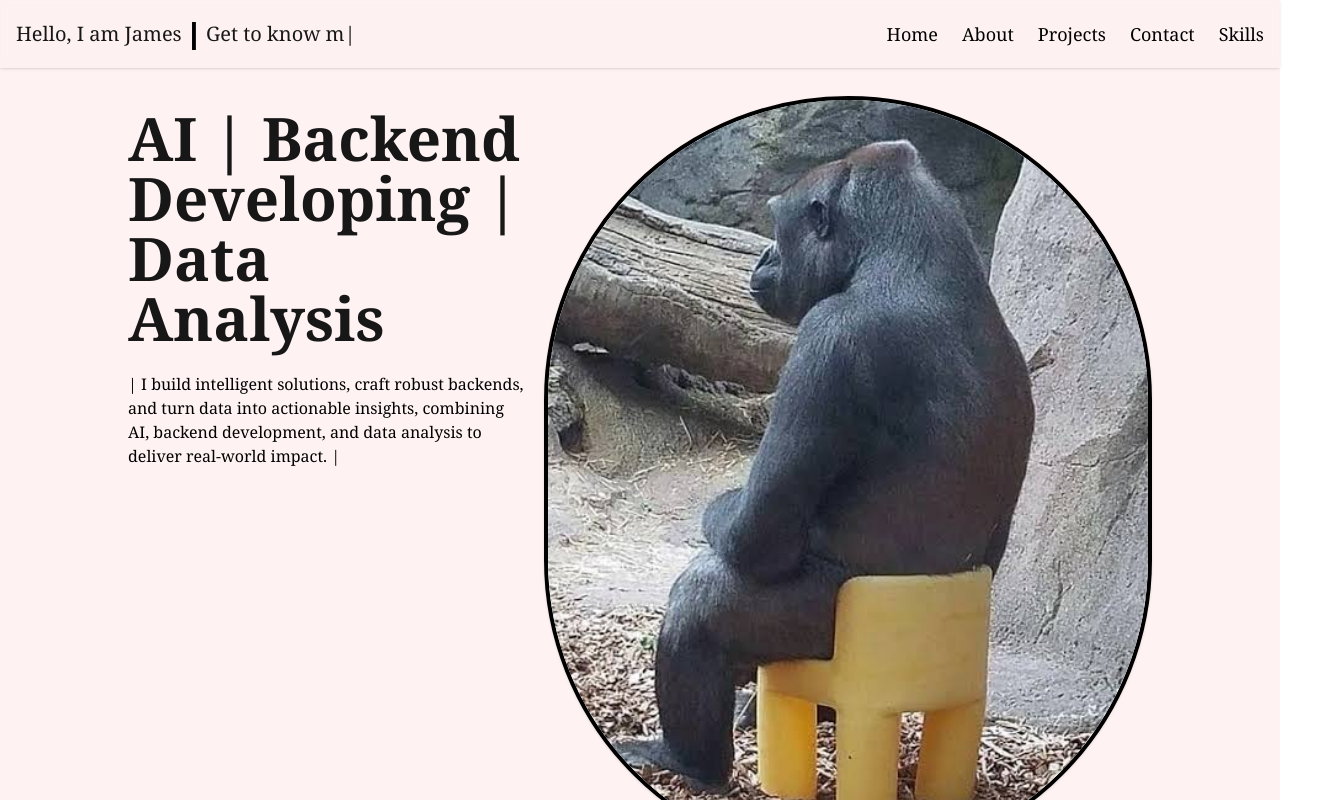
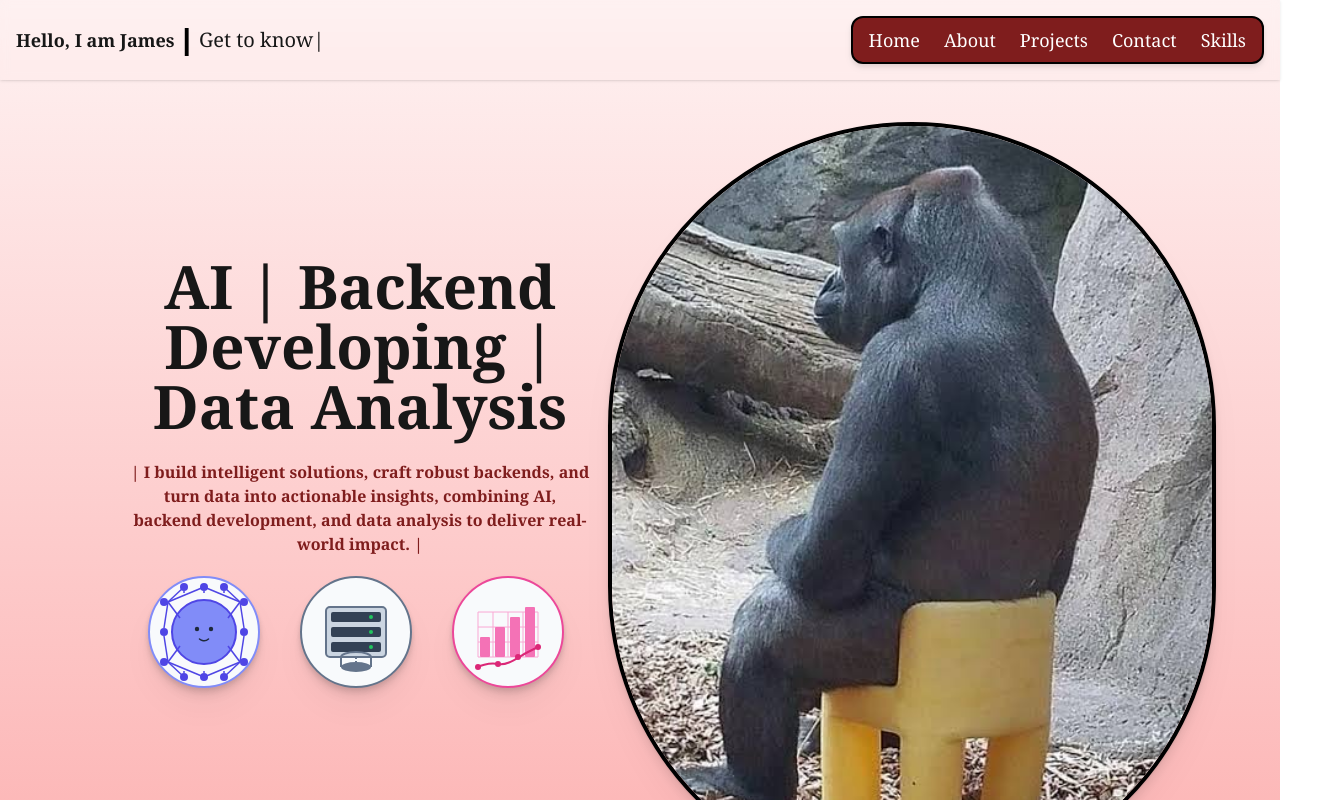
Before and after one commit to jamesgitt/portfolio, a Next.js app: page / in a window 1280 px wide. Shown: the top 800 px of the page, 1344 px wide, since content can reach past the window. Built offline with nearby package versions, Linux system fonts and the light colour scheme.

Commit message:
Home Page Updates

```diff
--- a/src/app/about/page.tsx
+++ b/src/app/about/page.tsx
@@ -1,6 +1,6 @@
 export default function About() {
     return (
-      <main className="min-h-screen flex flex-col items-center justify-center bg-red-100 from-red-100">
+      <main className="min-h-screen flex flex-col items-center justify-center bg-gradient-to-b from-red-300 to-red-600">
         <h1 className="text-4xl font-bold mb-4">About Me</h1>
         <p className="text-gray-700">I am a web developer passionate about building beautiful websites.</p>
       </main>
--- a/src/app/components/Footer.tsx
+++ b/src/app/components/Footer.tsx
@@ -1,6 +1,6 @@
 export default function Footer() {
     return (
-        <footer className="bg-red-400 text-center py-4">
+        <footer className="bg-pink-400 text-center py-4">
             <p className="text-gray-800 text-sm">&copy; {new Date().getFullYear()} James Portfolio. All rights reserved.</p>
         </footer>
     );
--- a/src/app/components/Navbar.tsx
+++ b/src/app/components/Navbar.tsx
@@ -5,16 +5,16 @@ export default function Navbar() {
     return (
       <nav className="bg-red-100 bg-opacity-5 backdrop-blur-sm shadow p-4 flex justify-between">
         <div className="flex items-center space-x-2">
-          <p className="font-serif text-xl">Hello, I am James</p>
+          <p className="font-serif text-lg font-bold">Hello, I am James</p>
           <span className="mx-2 text-black font-bold text-3xl">|</span>
           <TypingText text="Get to know me" />
         </div>
-        <div className="flex items-center space-x-6">
-          <Link href="/" className="text-lg text-black hover:font-bold font-serif">Home</Link>
-          <Link href="/about" className="text-lg text-black hover:font-bold font-serif">About</Link>
-          <Link href="/projects" className="text-lg text-black hover:font-bold font-serif">Projects</Link>
-          <Link href="/contacts" className="text-lg text-black hover:font-bold font-serif">Contact</Link>
-          <Link href="/skills" className="text-lg text-black hover:font-bold font-serif">Skills</Link>
+        <div className="bg-red-900 h-12 border-solid border-black border-2 drop-shadow-md rounded-xl flex items-center space-x-6">
+          <Link href="/" className="text-lg text-white hover:font-bold font-serif pl-4">Home</Link>
+          <Link href="/about" className="text-lg text-white hover:font-bold font-serif">About</Link>
+          <Link href="/projects" className="text-lg text-white hover:font-bold font-serif">Projects</Link>
+          <Link href="/contacts" className="text-lg text-white hover:font-bold font-serif">Contact</Link>
+          <Link href="/skills" className="text-lg text-white hover:font-bold font-serif pr-4">Skills</Link>
         </div>
       </nav>
     );
--- a/src/app/components/ProfileRound.tsx
+++ b/src/app/components/ProfileRound.tsx
@@ -1,7 +1,7 @@
 export default function ProfileRound() {
     return (
         <div className="justify-center items-center py-8">
-            <div className="w-[38rem] h-[48rem] rounded-full overflow-hidden border-4 border-black shadow flex items-center justify-center">
+            <div className="w-[38rem] h-[48rem] rounded-full overflow-hidden border-4 border-black shadow flex items-center justify-center drop-shadow-xl">
                 <img
                     src="/images/ProfilePicture.jpg"
                     alt="Profile"
--- a/src/app/contacts/page.tsx
+++ b/src/app/contacts/page.tsx
@@ -1,6 +1,6 @@
 export default function Contacts() {
     return (
-        <main className="min-h-screen flex flex-col items-center justify-center bg-red-200">
+        <main className="min-h-screen flex flex-col items-center justify-center bg-gradient-to-b from-red-600 to-red-900">
             <h1 className="text-4xl font-bold mb-4">Contact Me</h1>
             <p className="text-gray-700 mb-6">
                 I would love to hear from you! Feel free to reach out through any of the methods below:
--- /dev/null
+++ b/src/app/icons/AI-Icon.tsx
@@ -0,0 +1,70 @@
+export function AIIcon() {
+    return (
+      <svg
+        width="120"
+        height="120"
+        viewBox="0 0 120 120"
+        fill="none"
+        xmlns="http://www.w3.org/2000/svg"
+        className="drop-shadow-md"
+      >
+        {/* Background Circle */}
+        <circle cx="60" cy="60" r="55" fill="#f8fafc" stroke="#818cf8" strokeWidth="2" />
+
+        {/* Circle Face (slightly bigger) */}
+        <circle cx="60" cy="60" r="32" fill="#818cf8" stroke="#4f46e5" strokeWidth="2" />
+
+        {/* Smiley Face (smaller, repositioned) */}
+        <circle cx="53" cy="57" r="2.2" fill="#1e293b" />
+        <circle cx="67" cy="57" r="2.2" fill="#1e293b" />
+        <path d="M55.5 67C55.5 67 60 71 64.5 67" stroke="#1e293b" strokeWidth="1.5" strokeLinecap="round" />
+
+        {/* Neural Network Nodes */}
+        <circle cx="20" cy="30" r="4" fill="#4f46e5" />
+        <circle cx="20" cy="60" r="4" fill="#4f46e5" />
+        <circle cx="20" cy="90" r="4" fill="#4f46e5" />
+
+        <circle cx="100" cy="30" r="4" fill="#4f46e5" />
+        <circle cx="100" cy="60" r="4" fill="#4f46e5" />
+        <circle cx="100" cy="90" r="4" fill="#4f46e5" />
+
+        <circle cx="40" cy="15" r="4" fill="#4f46e5" />
+        <circle cx="60" cy="15" r="4" fill="#4f46e5" />
+        <circle cx="80" cy="15" r="4" fill="#4f46e5" />
+
+        <circle cx="40" cy="105" r="4" fill="#4f46e5" />
+        <circle cx="60" cy="105" r="4" fill="#4f46e5" />
+        <circle cx="80" cy="105" r="4" fill="#4f46e5" />
+
+        {/* Neural Network Connections */}
+        <path d="M24 30L40 15" stroke="#4f46e5" strokeWidth="1.5" />
+        <path d="M24 30L60 15" stroke="#4f46e5" strokeWidth="1.5" />
+        <path d="M24 30L20 56" stroke="#4f46e5" strokeWidth="1.5" />
+
+        <path d="M24 90L40 105" stroke="#4f46e5" strokeWidth="1.5" />
+        <path d="M24 90L60 105" stroke="#4f46e5" strokeWidth="1.5" />
+        <path d="M24 90L20 64" stroke="#4f46e5" strokeWidth="1.5" />
+
+        <path d="M96 30L80 15" stroke="#4f46e5" strokeWidth="1.5" />
+        <path d="M96 30L60 15" stroke="#4f46e5" strokeWidth="1.5" />
+        <path d="M96 30L100 56" stroke="#4f46e5" strokeWidth="1.5" />
+
+        <path d="M96 90L80 105" stroke="#4f46e5" strokeWidth="1.5" />
+        <path d="M96 90L60 105" stroke="#4f46e5" strokeWidth="1.5" />
+        <path d="M96 90L100 64" stroke="#4f46e5" strokeWidth="1.5" />
+
+        <path d="M40 19L40 21" stroke="#4f46e5" strokeWidth="1.5" />
+        <path d="M60 19L60 21" stroke="#4f46e5" strokeWidth="1.5" />
+        <path d="M80 19L80 21" stroke="#4f46e5" strokeWidth="1.5" />
+
+        <path d="M40 101L40 99" stroke="#4f46e5" strokeWidth="1.5" />
+        <path d="M60 101L60 99" stroke="#4f46e5" strokeWidth="1.5" />
+        <path d="M80 101L80 99" stroke="#4f46e5" strokeWidth="1.5" />
+
+        <path d="M24 30L36 46" stroke="#4f46e5" strokeWidth="1.5" />
+        <path d="M96 30L84 46" stroke="#4f46e5" strokeWidth="1.5" />
+        <path d="M24 90L36 74" stroke="#4f46e5" strokeWidth="1.5" />
+        <path d="M96 90L84 74" stroke="#4f46e5" strokeWidth="1.5" />
+      </svg>
+    )
+  }
--- /dev/null
+++ b/src/app/icons/Backend-Icon.tsx
@@ -0,0 +1,39 @@
+export function BackendIcon() {
+    return (
+      <svg
+        width="120"
+        height="120"
+        viewBox="0 0 120 120"
+        fill="none"
+        xmlns="http://www.w3.org/2000/svg"
+        className="drop-shadow-md"
+        >
+        {/* Background Circle */}
+        <circle cx="60" cy="60" r="55" fill="#f8fafc" stroke="#64748b" strokeWidth="2" />
+
+        {/* Server Rack */}
+        <rect x="30" y="35" width="60" height="50" rx="4" fill="#cbd5e1" stroke="#64748b" strokeWidth="2" />
+
+        {/* Server Units */}
+        <rect x="35" y="40" width="50" height="10" rx="2" fill="#334155" />
+        <rect x="35" y="55" width="50" height="10" rx="2" fill="#334155" />
+        <rect x="35" y="70" width="50" height="10" rx="2" fill="#334155" />
+
+        {/* Status Lights */}
+        <circle cx="75" cy="45" r="2" fill="#22c55e" />
+        <circle cx="75" cy="60" r="2" fill="#22c55e" />
+        <circle cx="75" cy="75" r="2" fill="#22c55e" />
+
+        {/* Database */}
+        <ellipse cx="60" cy="95" rx="15" ry="5" fill="#64748b" />
+        <path
+          d="M45 95V85C45 82.2386 51.7157 80 60 80C68.2843 80 75 82.2386 75 85V95"
+          stroke="#64748b"
+          strokeWidth="2"
+        />
+
+        {/* Connection Lines */}
+        <path d="M60 85V90" stroke="#64748b" strokeWidth="2" strokeDasharray="2 2" />
+      </svg>
+    )
+  }
--- /dev/null
+++ b/src/app/icons/DataAnalysisIcon.tsx
@@ -0,0 +1,42 @@
+export function DataAnalysisIcon() {
+    return (
+      <svg
+        width="120"
+        height="120"
+        viewBox="0 0 120 120"
+        fill="none"
+        xmlns="http://www.w3.org/2000/svg"
+        className="drop-shadow-md"
+      >
+        {/* Background Circle */}
+        <circle cx="60" cy="60" r="55" fill="#f8fafc" stroke="#ec4899" strokeWidth="2" />
+
+        {/* Chart Grid */}
+        <path
+          d="M30 85H90M30 70H90M30 55H90M30 40H90M30 40V85M45 40V85M60 40V85M75 40V85M90 40V85"
+          stroke="#f9a8d4"
+          strokeWidth="1"
+        />
+
+        {/* Bar Chart */}
+        <rect x="32" y="65" width="10" height="20" rx="1" fill="#f472b6" />
+        <rect x="47" y="55" width="10" height="30" rx="1" fill="#f472b6" />
+        <rect x="62" y="45" width="10" height="40" rx="1" fill="#f472b6" />
+        <rect x="77" y="35" width="10" height="50" rx="1" fill="#f472b6" />
+
+        {/* Line Chart */}
+        <path
+          d="M30 95C30 95 40 90 50 92C60 94 70 85 80 80C90 75 90 75 90 75"
+          stroke="#db2777"
+          strokeWidth="2"
+          strokeLinecap="round"
+        />
+
+        {/* Data Points */}
+        <circle cx="30" cy="95" r="3" fill="#db2777" />
+        <circle cx="50" cy="92" r="3" fill="#db2777" />
+        <circle cx="70" cy="85" r="3" fill="#db2777" />
+        <circle cx="90" cy="75" r="3" fill="#db2777" />
+      </svg>
+    )
+  }
--- a/src/app/page.tsx
+++ b/src/app/page.tsx
@@ -5,6 +5,10 @@ import AnimatedText from './components/FadeInText'
 import BouncingText from './components/BouncingText'
 import TypingText from './components/TypingText'
 import FadingText from './components/FadingText'
+
+import { AIIcon } from './icons/AI-Icon'
+import { BackendIcon } from './icons/Backend-Icon'
+import { DataAnalysisIcon } from './icons/DataAnalysisIcon'
 
 import About from './about/page'
 import Contact from './contacts/page'
@@ -29,18 +33,28 @@ export default function Home() {
 
         {/* Add top padding to prevent overlap with fixed navbar */}
         <main
-          className="min-h-screen flex flex-col items-center justify-center bg-red-50 from-red-50"
+          className="min-h-screen flex flex-col items-center justify-center bg-gradient-to-b from-red-50 to-red-300"
           style={{ paddingTop: navbarHeight }}
         >
           <div className="w-full flex flex-row items-center gap-4 pl-32">
             <div className="flex flex-col items-start pb-96">
-              <h1 className="text-6xl font-bold mb-4 font-serif">AI | Backend Developing | Data Analysis</h1>
-              <p className="text-black mt-2 text-xm font-serif max-w-xm">
+              <h1 className="text-6xl font-bold mb-4 font-serif text-center pt-48">AI | Backend Developing | Data Analysis</h1>
+              <p className="text-red-900 font-bold mt-2 text-xm font-serif max-w-xm text-center">
                 | I build intelligent solutions, craft robust backends, and turn data into actionable insights, combining AI, backend development, and data analysis to deliver real-world impact. |
               </p>
-              <img></img>
+              <div className="flex flex-row items-center gap-2 mt-4 pl-4">
+                <div className="w-36 h-30 drop-shadow-xl">
+                  <AIIcon />
+                </div>
+                <div className="w-36 h-30 drop-shadow-xl">
+                  <BackendIcon />
+                </div>
+                <div className="w-36 h-30 drop-shadow-xl">
+                  <DataAnalysisIcon />
+                </div>
+              </div>
             </div>
-            <div className="flex flex-col items-end pr-32">
+            <div className="flex flex-col items-end pr-32 pb-32">
               <ProfileRound />
             </div>
           </div>
--- a/src/app/projects/page.tsx
+++ b/src/app/projects/page.tsx
@@ -2,7 +2,7 @@ import React from "react";
 
 export default function Projects() {
     return (
-        <main className="min-h-screen flex flex-col items-center justify-center bg-red-300">
+        <main className="min-h-screen flex flex-col items-center justify-center bg-gradient-to-b from-red-900 to-pink-800">
             <h1 className="text-4xl font-bold mb-4">Projects</h1>
             <ul className="text-lg text-gray-800 space-y-4">
                 <li>
--- a/src/app/skills/page.tsx
+++ b/src/app/skills/page.tsx
@@ -2,7 +2,7 @@ import React from "react";
 
 export default function Skills() {
     return (
-        <main className="min-h-screen flex flex-col items-center justify-center bg-red-400">
+        <main className="min-h-screen flex flex-col items-center justify-center bg-gradient-to-b from-pink-800 to-pink-400">
             <h1 className="text-4xl font-bold mb-4">Skills</h1>
             <ul className="text-lg text-gray-800 space-y-4">
                 <li>
```
